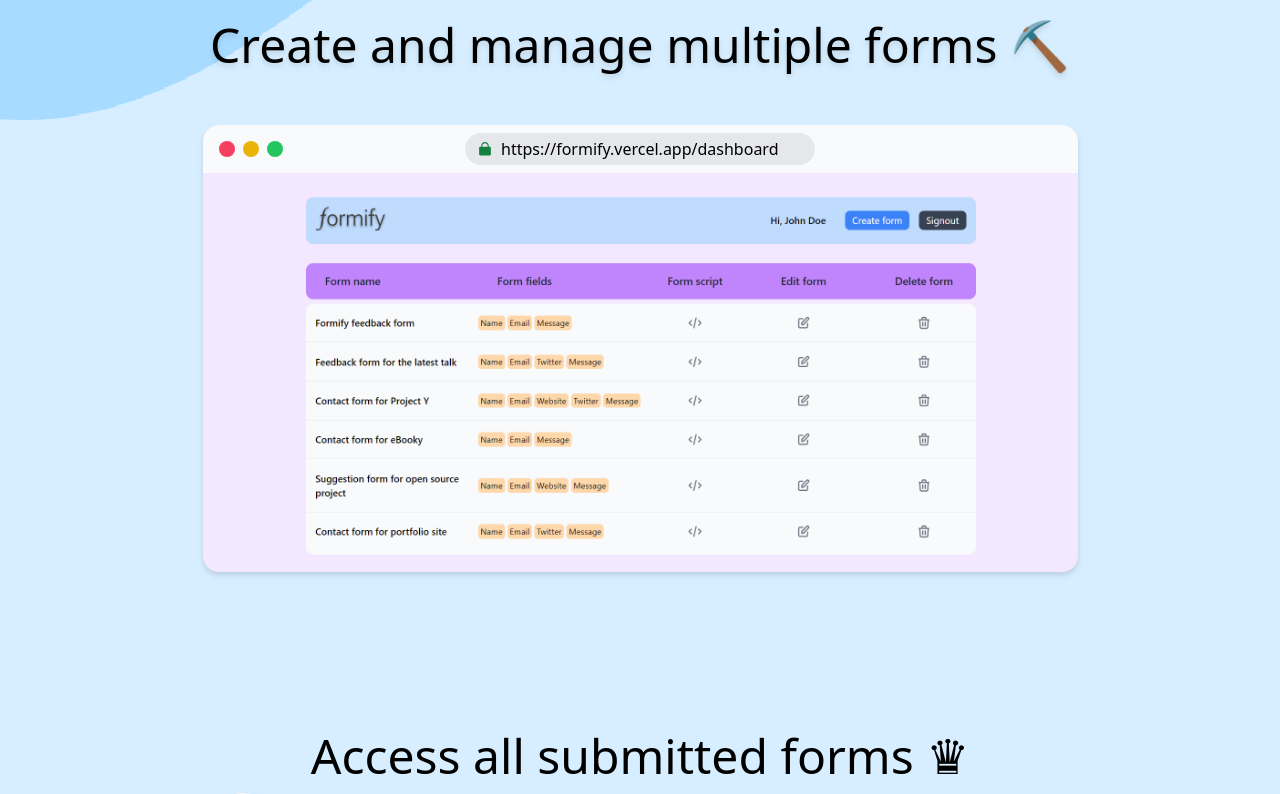
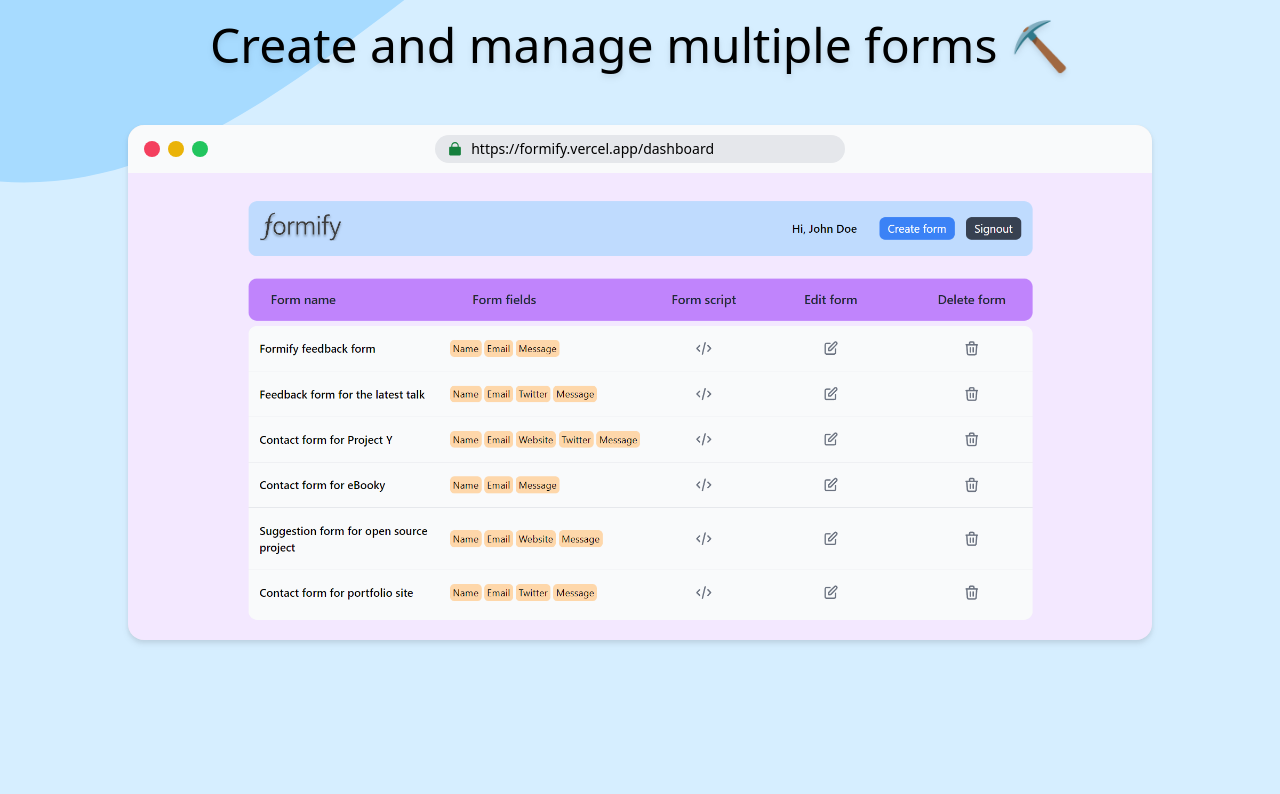
Before and after one commit to Basharath/Formify, a Next.js app: page / in a window 1280 px wide. Shown: the part 920-1714 px from the top of the page. Built offline with nearby package versions, Linux system fonts and the light colour scheme; a web font is replaced by a local one.

Commit message:
Updates mac wrap component

```diff
--- a/components/MacWrap.tsx
+++ b/components/MacWrap.tsx
@@ -1,6 +1,6 @@
 /* eslint-disable @next/next/no-img-element */
-import React from 'react';
-import { motion } from 'framer-motion';
+import React, { useEffect } from 'react';
+import { motion, useScroll, useTransform } from 'framer-motion';
 
 interface MacWrapProps {
   src: string;
@@ -18,18 +18,12 @@
   height,
   url,
 }: MacWrapProps) {
+  const { scrollYProgress } = useScroll();
+  const rotate = useTransform(scrollYProgress, [0, 0.3], [30, 0]);
+
   return (
     <>
-      <motion.div
-        className="mt-10 drop-shadow-md"
-        initial={{ opacity: 0, scale: 0.5 }}
-        whileInView={{ opacity: 1, scale: 1 }}
-        transition={{
-          ease: 'backOut',
-          duration: 0.8,
-          delay: 0.3,
-        }}
-      >
+      <motion.div className="mt-10 drop-shadow-md">
         <div className=" rounded-2xl bg-gray-300 overflow-hidden">
           <div className="h-12 bg-gray-50 relative flex justify-center items-center">
             <div className="absolute top-4 left-4 h-auto -translate-y-1 sm:-translate-y-0.5">
@@ -50,18 +44,13 @@
                   <path d="M 15 2 C 11.145666 2 8 5.1456661 8 9 L 8 11 L 6 11 C 4.895 11 4 11.895 4 13 L 4 25 C 4 26.105 4.895 27 6 27 L 24 27 C 25.105 27 26 26.105 26 25 L 26 13 C 26 11.895 25.105 11 24 11 L 22 11 L 22 9 C 22 5.2715823 19.036581 2.2685653 15.355469 2.0722656 A 1.0001 1.0001 0 0 0 15 2 z M 15 4 C 17.773666 4 20 6.2263339 20 9 L 20 11 L 10 11 L 10 9 C 10 6.2263339 12.226334 4 15 4 z" />
                 </svg>
               </span>
-              <span className="text-sm sm:text-base text-ellipsis overflow-hidden whitespace-nowrap">
+              <span className="text-sm  text-ellipsis overflow-hidden whitespace-nowrap">
                 {url}
               </span>
             </div>
           </div>
           <div className="select-none">
-            <img
-              alt={alt}
-              src={src}
-              width={width || 875}
-              height={height || 383}
-            />
+            <img alt={alt} src={src} width={1024} height={465} />
           </div>
         </div>
       </motion.div>
```
